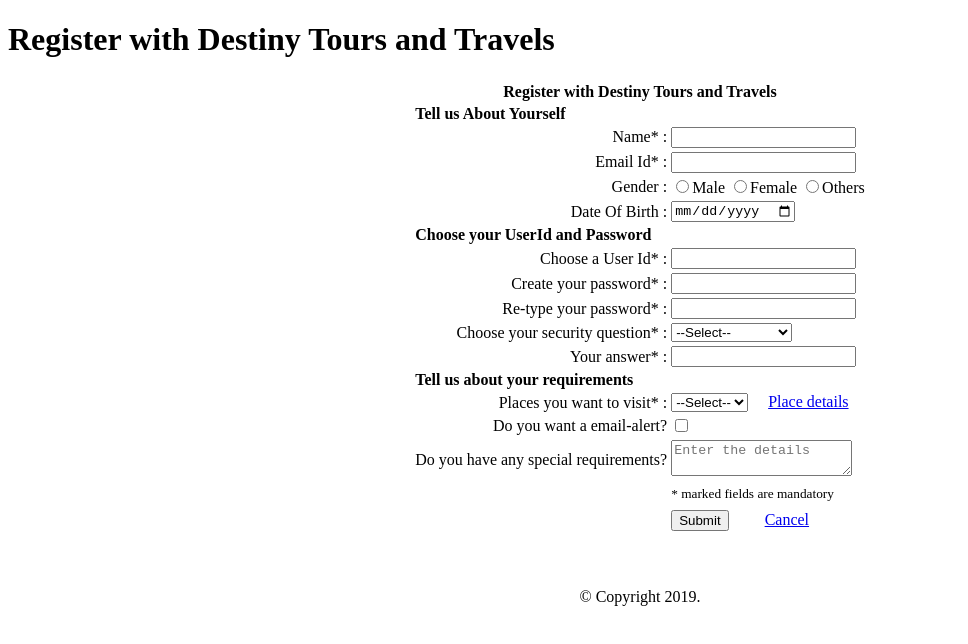
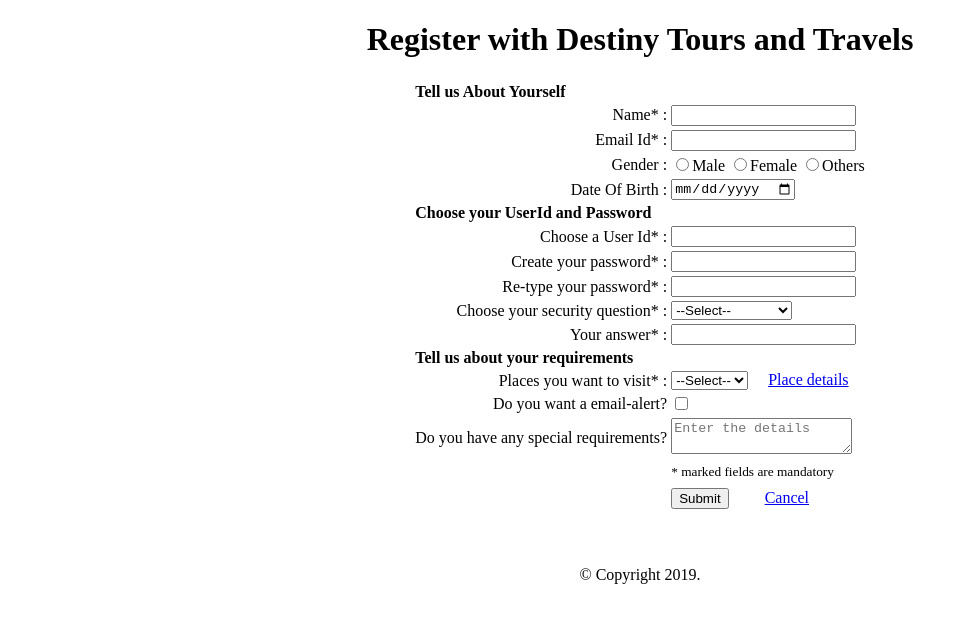
Before and after one commit to yash1rj/Travel_Destiny, a plain HTML site: page reg_page.html in a window 1280 px wide. Shown: the whole page, without its empty margins (0-968 px from the left). Drawn offline with Linux system fonts and the light colour scheme.

Commit message:
Update reg_page.html

```diff
--- a/reg_page.html
+++ b/reg_page.html
@@ -13,16 +13,11 @@
     </head>
     <body>
         <header>
-            <h1>Register with Destiny Tours and Travels</h1>
+            <center><h1>Register with Destiny Tours and Travels</h1><center>
         </header>
         <main>
             <form name="registeration" action="#success.html" method="GET">
 				<table align="center">
-					<thead>
-						<tr>
-							<th colspan="2" align="center">Register with Destiny Tours and Travels</th>
-						</tr>
-					</thead>
 					<thead>
 						<tr>
 							<th colspan="2" align="left">Tell us About Yourself</th>
```
